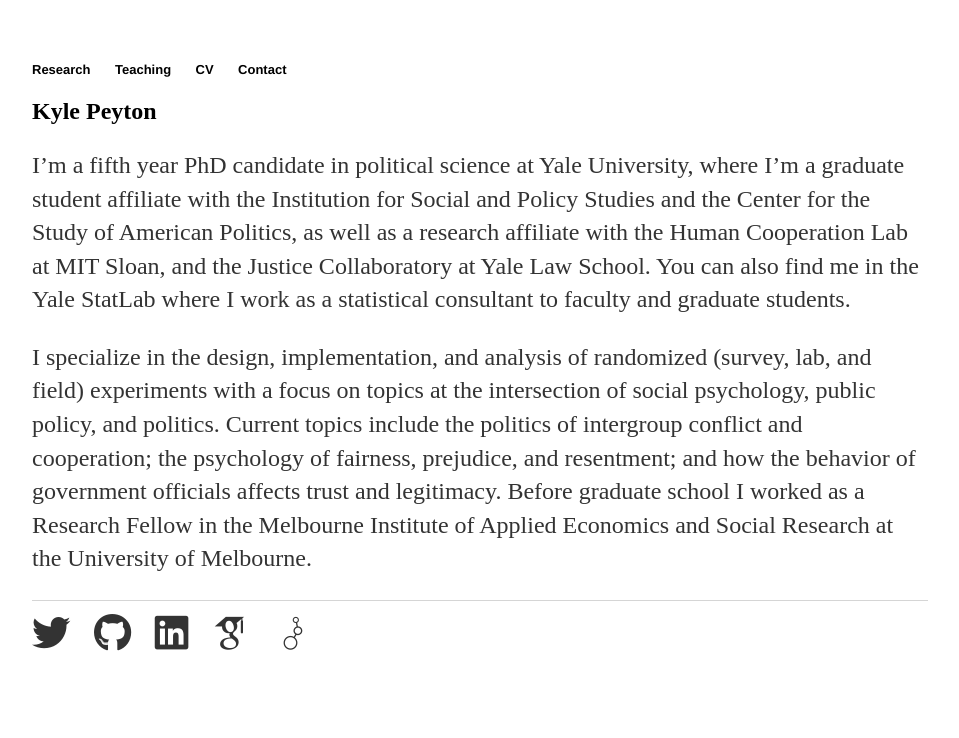
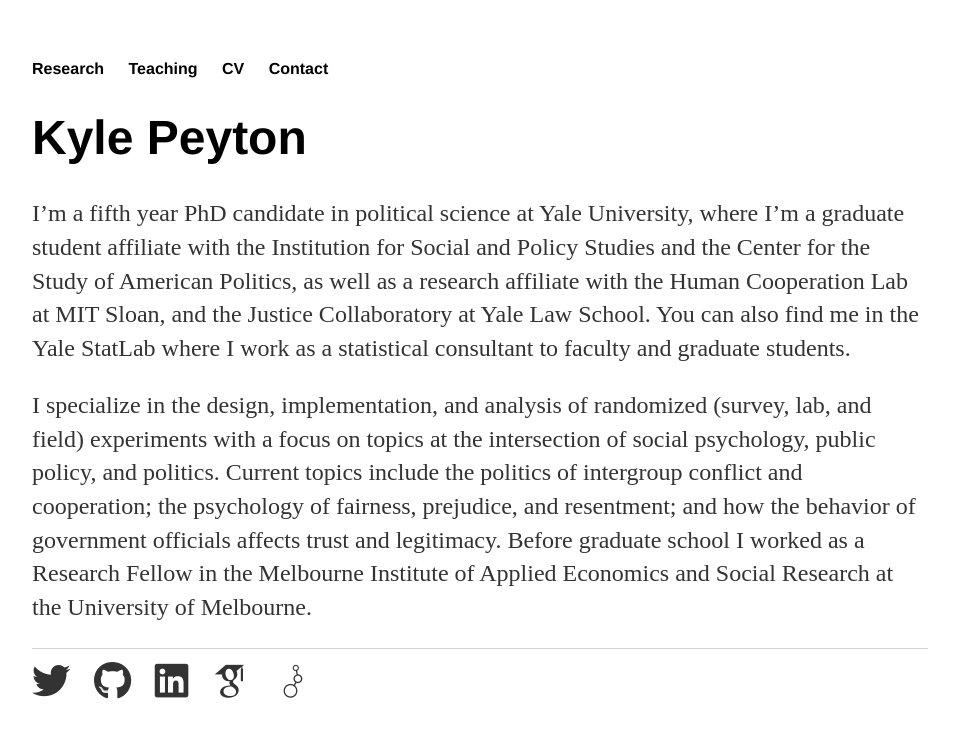
Before and after one commit to kylepeyton/kylepeyton.github.io, a Jekyll site: the page built from index.markdown, in a window 1280 px wide. Shown: the top 738 px of the page, without its empty margins (160-1119 px from the left). Built offline with Jekyll 4.4.1, drawn with Linux system fonts in a browser that asks for light colours; nearby versions of some CDN libraries; some web fonts are replaced.

Commit message:
Update design-kp.html

```diff
--- a/_layouts/design-kp.html
+++ b/_layouts/design-kp.html
@@ -12,13 +12,13 @@
 		<body>
 			<nav>
 	               	<ul>
-                          	<li><a href="/research"><font size = "2" color="black">Research</font></a></li>
-                          	<li><a href="/teaching"><font size = "2" color="black">Teaching</font></a></li>
-                          	<li><a href="https:/kylepeyton.github.io/assets/peyton_cv.pdf"><font size = "2" color="black">CV</font></a></li>
-        			<li><a href="/contact"><font size = "2" color="black">Contact</font></a></li>
+                          	<li><a href="/research"><font size = "3" color="black">Research</font></a></li>
+                          	<li><a href="/teaching"><font size = "3" color="black">Teaching</font></a></li>
+                          	<li><a href="https:/kylepeyton.github.io/assets/peyton_cv.pdf"><font size = "3" color="black">CV</font></a></li>
+        			<li><a href="/contact"><font size = "3" color="black">Contact</font></a></li>
 	              </ul>
 	              </nav>
-			<h2><a href="https:/kylepeyton.github.io"><font color="black">Kyle Peyton</font></a></h2>
+			<h1><a href="https:/kylepeyton.github.io"><font color="black">Kyle Peyton</font></a></h1>
 			<div class="container">
 
 			{{ content }}
```
